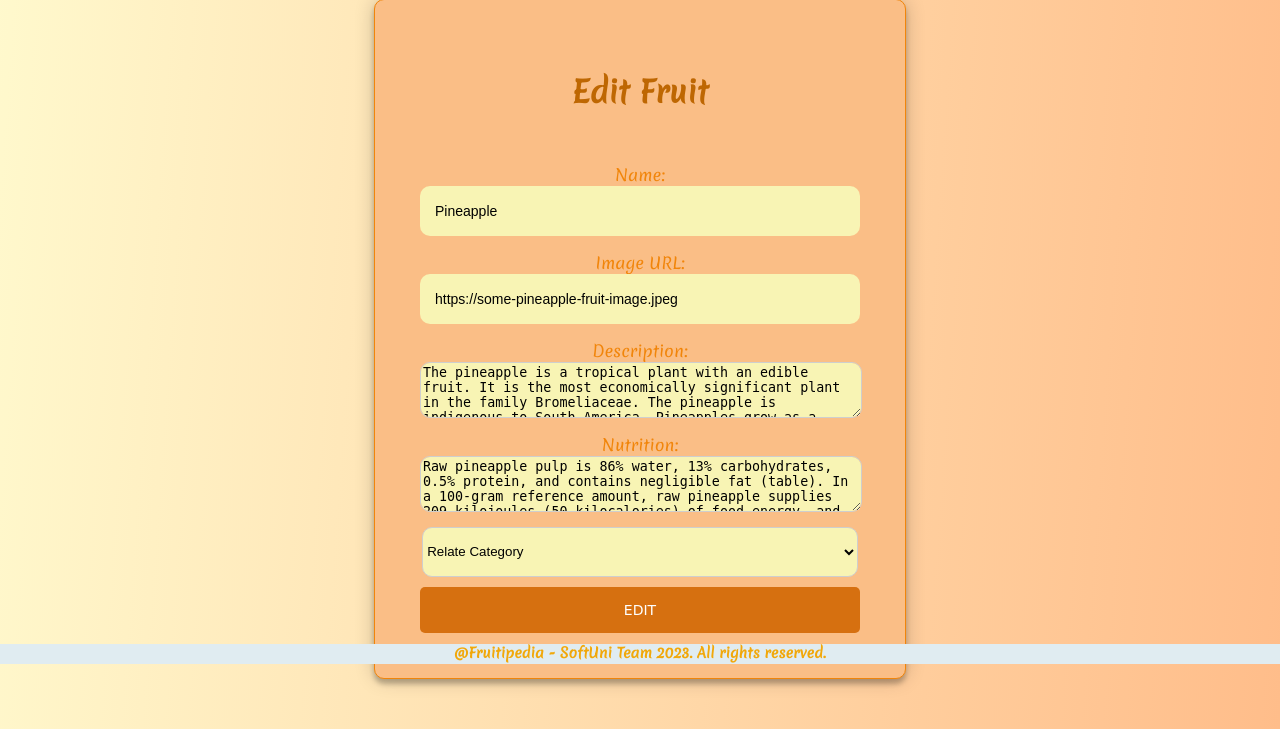
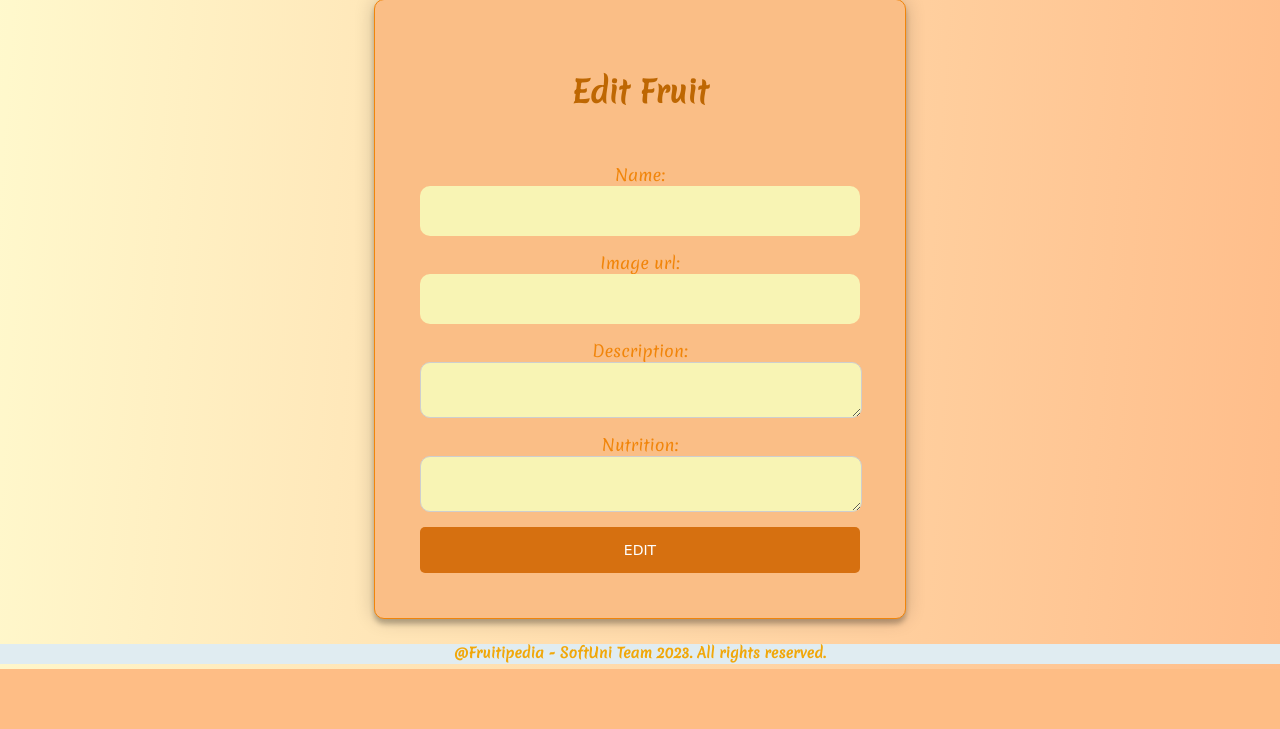
Before and after one commit to ds7cw/softuni, a Django app: template python_orm/fruitapp/fruitipediaApp/templates/fruits/edit-fruit.html in a window 1280 px wide. Shown: the part 136-865 px from the top of the page. After the commit the page ends 805 px from the top, so only its background shows below. Run offline with Django 4.2, Linux system fonts and the light colour scheme; the template is opened without the code that fills it: values that come from a table or form of the project are taken from there, others are empty.

Commit message:
Fruit details & edit templates updated

```diff
--- a/python_orm/fruitapp/fruitipediaApp/fruits/forms.py
+++ b/python_orm/fruitapp/fruitipediaApp/fruits/forms.py
@@ -23,3 +23,5 @@ class FruitBaseForm(forms.ModelForm):
 
 class FruitCreateForm(FruitBaseForm):
     pass
+
+# class FruitEditForm(forms)
--- a/python_orm/fruitapp/fruitipediaApp/templates/fruits/edit-fruit.html
+++ b/python_orm/fruitapp/fruitipediaApp/templates/fruits/edit-fruit.html
@@ -1,82 +1,17 @@
-<!DOCTYPE html>
-<html lang="en">
-<head>
-    <meta charset="UTF-8"/>
-    <meta http-equiv="X-UA-Compatible" content="IE=edge"/>
-    <meta name="viewport" content="width=\, initial-scale=1.0"/>
-    <link rel="stylesheet" href="/static/styles/styles.css"/>
-    <title>Fruitipedia</title>
-</head>
-<body>
-<div id="wrapper">
-    <header>
-        <!-- Navigation -->
-        <a id="logo" href="">
-            <img id="logo-img" src="/static/images/logo.png" alt="logo"/>
-        </a>
+{% extends 'common/base.html' %}
 
-        <nav>
-            <div class="nav-items">
-                <a href="#">Create Category</a>
-                <a href="#">Create Fruit</a>
-                <a href="#">Dashboard</a>
-            </div>
-        </nav>
-    </header>
-
-    <main>
+{% block content %}
 
         <!-- Edit Fruit Form -->
         <section id="edit">
             <div class="form">
                 <h2>Edit Fruit</h2>
-                <form class="edit-form">
-                    <label for="name">Name:</label>
-                    <input
-                            type="text"
-                            name="name"
-                            id="name"
-                            value="Pineapple"
-                    />
-                    <label for="Fruit-image">Image URL:</label>
-                    <input
-                            type="url"
-                            name="imageUrl"
-                            id="Fruit-image"
-                            value="https://some-pineapple-fruit-image.jpeg"
-                    />
-                    <label for="fruit-description">Description:</label>
-                    <textarea
-                            id="fruit-description"
-                            name="description"
-                            rows="10"
-                            cols="50"
-                    >The pineapple is a tropical plant with an edible fruit. It is the most economically significant plant in the family Bromeliaceae. The pineapple is indigenous to South America. Pineapples grow as a small shrub, the individual flowers of the unpollinated plant fuse to form a multiple fruit. The plant is normally propagated from the offset produced at the top of the fruit, or from a side shoot, and typically matures within a year.</textarea>
-                    <label for="fruit-nutrition">Nutrition:</label>
-                    <textarea
-                            id="fruit-nutrition"
-                            name="nutrition"
-                            rows="10"
-                            cols="50"
-                    >Raw pineapple pulp is 86% water, 13% carbohydrates, 0.5% protein, and contains negligible fat (table). In a 100-gram reference amount, raw pineapple supplies 209 kilojoules (50 kilocalories) of food energy, and is a rich source of manganese (44% Daily Value, DV) and vitamin C (58% DV), but otherwise contains no micronutrients in significant amounts.</textarea>
-
-                    <select name="category" required="" id="id_category">
-                        <option value="" selected="">Relate Category</option>
-
-                        <option value="1">edible fruit</option>
-
-                    </select>
-
+                <form class="edit-form" method="POST">
+                    {% csrf_token %}
+                    {{ form.as_div }}
                     <button type="submit">Edit</button>
                 </form>
             </div>
         </section>
 
-    </main>
-</div>
-<!-- footer -->
-<footer>
-    <p>@Fruitipedia - SoftUni Team 2023. All rights reserved.</p>
-</footer>
-</body>
-</html>
+{% endblock %}
```
Also changed, not shown: python_orm/fruitapp/fruitipediaApp/fruits/views.py (+13 -1 lines), python_orm/fruitapp/fruitipediaApp/templates/fruits/details-fruit.html (+6 -18 lines).
